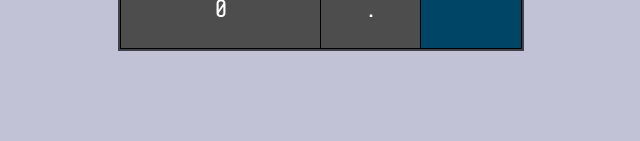
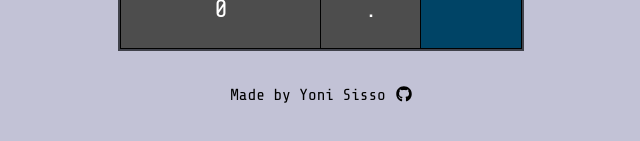
Before and after one commit to yonis9/react-calculator, a React (Create React App) app: page / in a window 1280 px wide. Shown: the part 505-646 px from the top of the page, without its empty margins (319-959 px from the left). Built offline with nearby package versions, Linux system fonts and the light colour scheme; a web font is replaced by a local one.

Commit message:
added footer

```diff
--- a/package.json
+++ b/package.json
@@ -4,6 +4,10 @@
   "private": true,
   "homepage": "http://yonis9.github.io/react-calculator",
   "dependencies": {
+    "@fortawesome/fontawesome-svg-core": "^1.2.28",
+    "@fortawesome/free-brands-svg-icons": "^5.13.0",
+    "@fortawesome/free-solid-svg-icons": "^5.13.0",
+    "@fortawesome/react-fontawesome": "^0.1.10",
     "@testing-library/jest-dom": "^4.2.4",
     "@testing-library/react": "^9.3.2",
     "@testing-library/user-event": "^7.1.2",
--- a/src/App.css
+++ b/src/App.css
@@ -7,6 +7,8 @@ body {
 .app {
   font-family: 'Share Tech Mono', monospace;
   display: flex;
+  flex-direction: column;
+  align-items: center;
   justify-content: center;
   padding-top: 50px;
   text-align: center;
--- a/src/App.js
+++ b/src/App.js
@@ -1,6 +1,7 @@
 import React from 'react';
 
 import Calculator from './components/calculator/Calculator';
+import Footer from './components/footer/Footer';
 
 import './App.css';
 
@@ -8,6 +9,7 @@ function App() {
   return (
     <div className='app'>
       <Calculator/>
+      <Footer />
     </div>
   );
 }
--- /dev/null
+++ b/src/components/footer/Footer.css
@@ -0,0 +1,9 @@
+.footer {
+  margin-top: 19px;
+}
+
+.footer a {
+  color: black;
+  margin-left: 10px;
+}
+/*# sourceMappingURL=Footer.css.map */
--- /dev/null
+++ b/src/components/footer/Footer.jsx
@@ -0,0 +1,18 @@
+import React from 'react';
+import { FontAwesomeIcon } from '@fortawesome/react-fontawesome'
+import { faGithub } from '@fortawesome/free-brands-svg-icons'
+
+import './Footer.scss';
+
+const Footer = () => (
+    <div className='footer'>
+        <p>
+            Made by Yoni Sisso
+            <a href='https://github.com/yonis9' target='_blank' >
+                <FontAwesomeIcon icon={faGithub} />
+            </a>
+        </p>
+    </div>
+)
+
+export default Footer;
--- /dev/null
+++ b/src/components/footer/Footer.scss
@@ -0,0 +1,7 @@
+.footer {
+    margin-top: 19px;
+    a {
+        color: black;
+        margin-left: 10px;
+    }
+}
```
Also changed, not shown: 2 other files (tests, documents, lock files or other folders).
